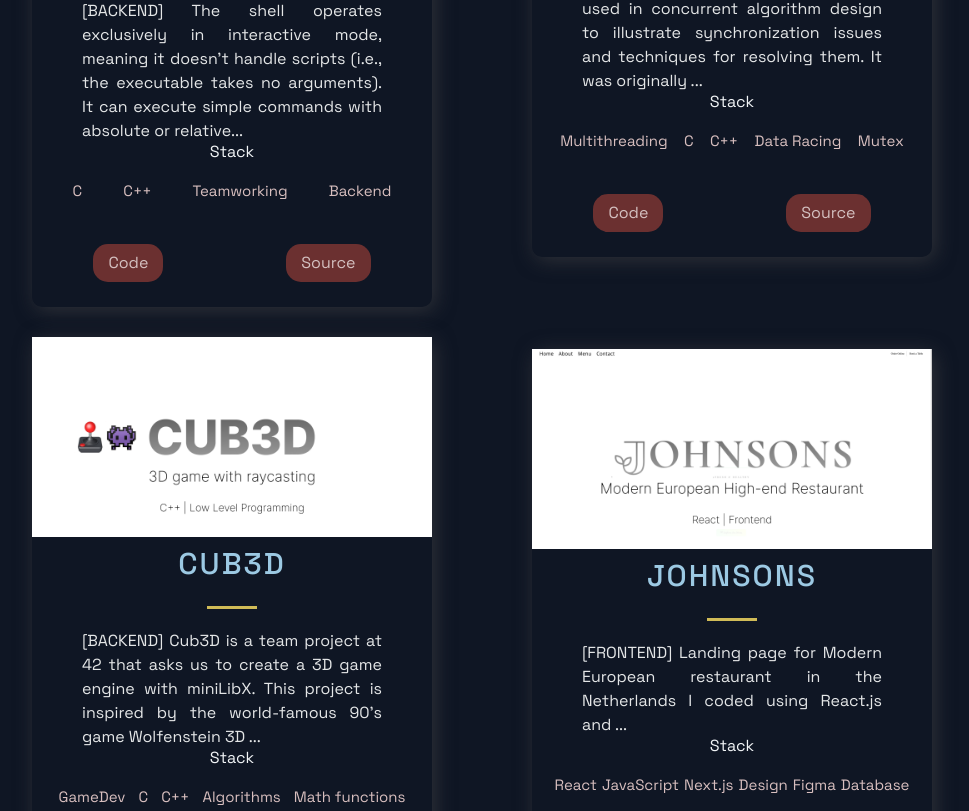
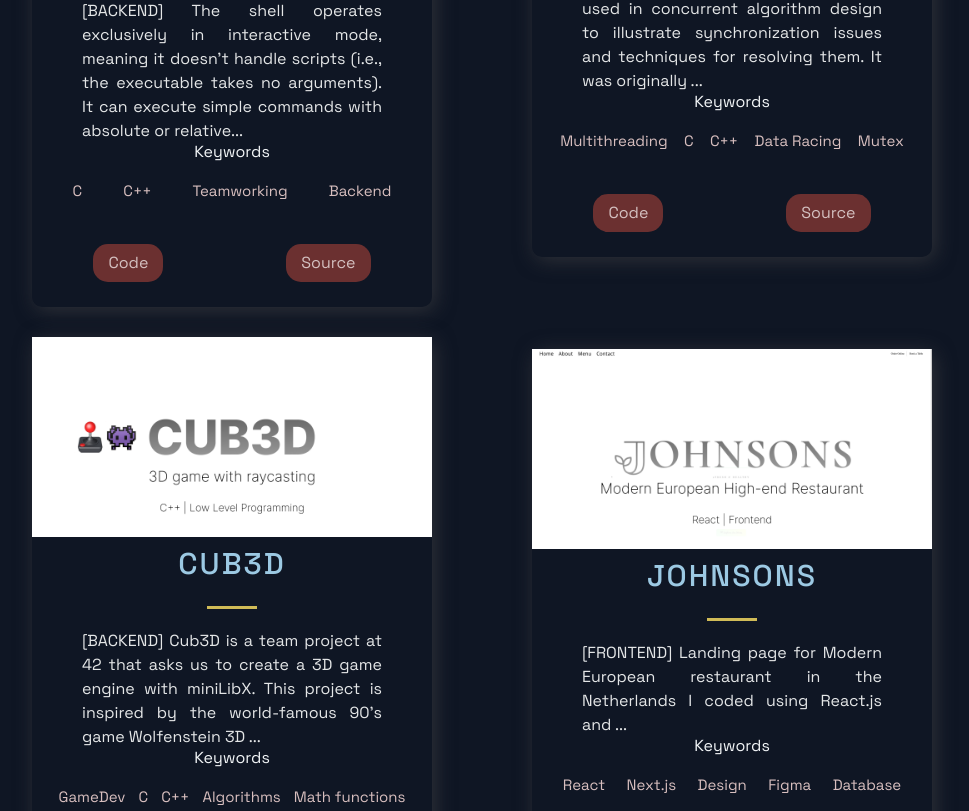
Before and after one commit to noci0001/My_Portfolio_Website, a Next.js app: page / in a window 1280 px wide. Shown: the part 1349-2160 px from the top of the page, without its empty margins (158-1127 px from the left). Built offline with nearby package versions, Linux system fonts and the light colour scheme.

Commit message:
adjustment

```diff
--- a/src/components/Projects/Projects.js
+++ b/src/components/Projects/Projects.js
@@ -18,7 +18,7 @@ const Projects = () => (
             </TitleContent>
             <CardInfo>{description}</CardInfo>
         <div>
-          <TitleContent>Stack</TitleContent>
+          <TitleContent>Keywords</TitleContent>
           <TagList>
             {tags.map((tag, i) => (
               <Tag key={i}>{tag}</Tag>
--- a/src/constants/constants.js
+++ b/src/constants/constants.js
@@ -30,7 +30,7 @@ export const projects = [
     title: 'JOHNSONS',
     description:"[FRONTEND] Landing page for Modern European restaurant in the Netherlands I coded using React.js and ...",
     image: '/images/4.png',
-    tags: ['React', 'JavaScript', 'Next.js', 'Design', 'Figma', 'Database'],
+    tags: ['React','Next.js', 'Design', 'Figma', 'Database'],
     source: 'https://github.com/noci0001/Restaurant_Website_Johnsons_Vlissingen',
     visit: 'https://johnsonsvlissingen.netlify.app/#about',
     id: 3,
@@ -39,7 +39,7 @@ export const projects = [
     title: 'EFFERUS FORLAG',
     description:"[FRONTEND] Huge database that is consulted by half million people and institutions in Norway every year to study and understand permaculture, seeds, planting and ...",
     image: '/images/5.png',
-    tags: ['React', 'JavaScript', 'Next.js', 'Design', 'Figma', 'Database'],
+    tags: ['React','Next.js', 'Design', 'Figma', 'Database'],
     source: 'https://github.com/noci0001/Final_Efferus',
     visit: 'https://gaiasofi.netlify.app/',
     id: 4,
@@ -48,7 +48,7 @@ export const projects = [
     title: 'HOBBY JOBBY',
     description:"[FRONTEND] Online Marketplace built from the ground up as a stundent company in the Netherlands. On top of the developement of this website in terms of code I also enjoyed a lot the designing part ...",
     image: '/images/6.png',
-    tags: ['React', 'JavaScript', 'Next.js', 'Design', 'Figma', 'Database'],
+    tags: ['React', 'Next.js', 'Design', 'Figma', 'Database'],
     source: 'https://github.com/noci0001/',
     visit: 'https://hobbyjobby.nl/',
     id: 5,
```
